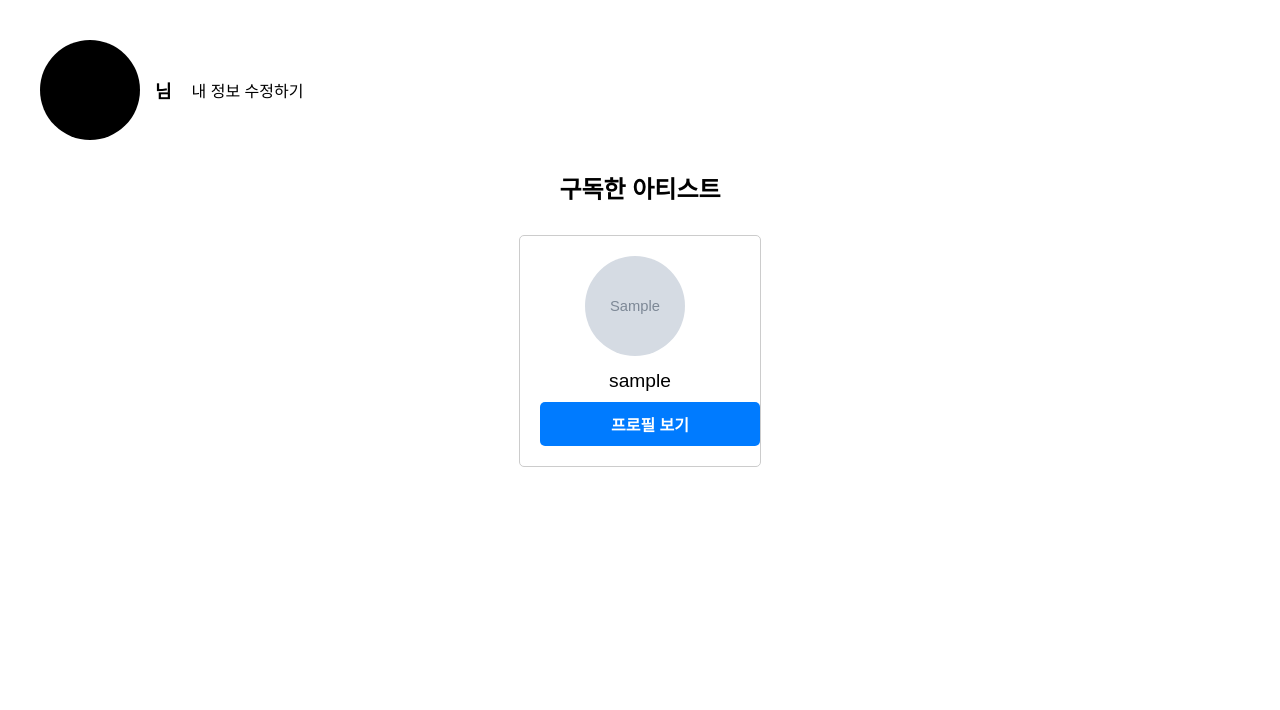
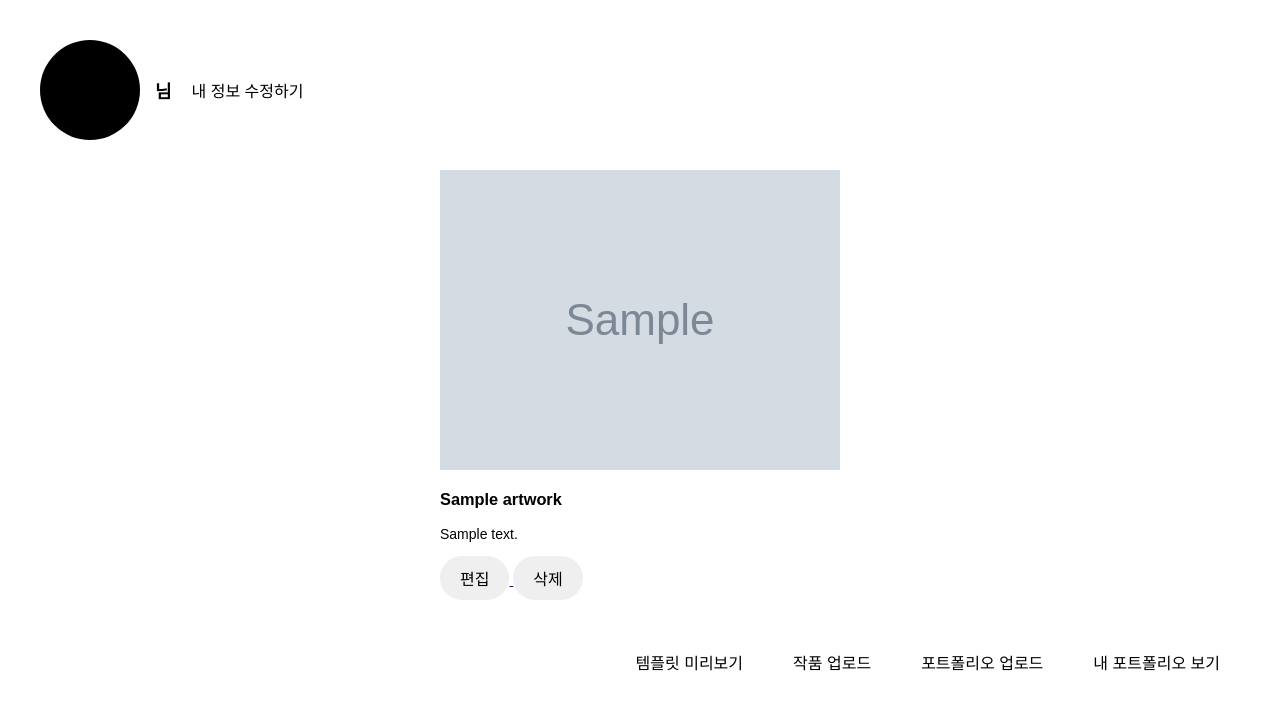
Before and after one commit to kdowon3/ArtistZip, a Django app: template ArtistZip/MyApp/templates/MyApp/myprofile.html in a window 1280 px wide. Shown: the part 75-785 px from the top of the page. Run offline with Django 5.2, Linux system fonts and the light colour scheme; the template is opened without the code that fills it: values that come from a table or form of the project are taken from there, others are empty; tables that the repository leaves empty hold one stand-in row (values such as "Sample post"); grey boxes marked "Sample" are stand-in pictures.

Commit message:
디버그false

```diff
--- a/ArtistZip/ArtistZip/settings.py
+++ b/ArtistZip/ArtistZip/settings.py
@@ -37,7 +37,7 @@ AWS_S3_CUSTOM_DOMAIN = "%s.s3.%s.amazonaws.com" % (
 SECRET_KEY = 'django-insecure-u96s&vv^sixanjm+l5&+t)v=aet(cpugd%wr7-8o+&=nhjwfh5'
 
 # SECURITY WARNING: don't run with debug turned on in production!
-DEBUG = True
+DEBUG = False
 
 ALLOWED_HOSTS = [
     'artistzip.com',
--- a/ArtistZip/MyApp/templates/MyApp/myprofile.html
+++ b/ArtistZip/MyApp/templates/MyApp/myprofile.html
@@ -15,8 +15,6 @@
             </a>
         </div>
     </div>
-
-    {% if user.is_artist %}
     {% if artworks %}
     <div class="gallery-content">
         {% for artwork in artworks %}
@@ -52,26 +50,13 @@
         <a href="{% url 'template' user.id %}">
             <button class="myprofile-action-btn">작품 업로드</button>
         </a>
+        <a href="{% url 'portfolio_upload' user.id %}">
+            <button class="myprofile-action-btn">포트폴리오 업로드</button>
+        </a>
         <a href="{% url 'portfolio_list' user.id %}">
-                <button class="myprofile-action-btn">포트폴리오 보기</button>
+            <button class="myprofile-action-btn">내 포트폴리오 보기</button>
         </a>
     </div>
-    {% else %}
-        <h2>구독한 아티스트</h2>
-        <div class="artists-gallery">
-            {% for subscription in subscriptions %}
-            <div class="artist-card">
-                {% if subscription.subscribed_to.profile_picture %}
-                <img src="{{ subscription.subscribed_to.profile_picture.url }}" class="myprofile-image">
-                {% else %}
-                <div class="myprofile-image avatar-placeholder"></div>
-                {% endif %}
-                <div class="artist-name">{{ subscription.subscribed_to.username }}</div>
-                <a href="{% url 'profile' subscription.subscribed_to.id %}" class="unstyled-link portfolio-button">프로필 보기</a>
-            </div>
-            {% endfor %}
-        </div>
-    {% endif %}
 </div>
 
 <!-- 모달 오버레이 -->
@@ -130,37 +115,6 @@
         width: 100%;
         object-fit: cover;
         object-position: top;
-    }
-    .artists-gallery {
-        display: flex;
-        flex-wrap: wrap;
-        justify-content: center;
-    }
-    .artist-card {
-        margin: 10px;
-        padding: 20px;
-        border: 1px solid #ccc;
-        border-radius: 5px;
-        text-align: center;
-        width: 200px;
-    }
-    .artist-card img {
-        width: 100px;
-        height: 100px;
-        border-radius: 50%;
-    }
-    .artist-name {
-        font-size: 1.2em;
-        margin-top: 10px;
-    }
-    .portfolio-button {
-        margin-top: 10px;
-        display: block;
-        padding: 10px;
-        background-color: #007bff;
-        color: white;
-        border-radius: 5px;
-        text-decoration: none;
     }
 </style>
 
--- a/ArtistZip/MyApp/templates/MyApp/portfolio_list.html
+++ b/ArtistZip/MyApp/templates/MyApp/portfolio_list.html
@@ -2,7 +2,6 @@
 {% load static %}
 {% block content %}
 <div class="container">
-    <h2>내 포트폴리오</h2>
     {% if portfolios.exists %}
     <div class="gallery-content">
         {% for portfolio in portfolios %}
--- a/ArtistZip/MyApp/templates/MyApp/profile.html
+++ b/ArtistZip/MyApp/templates/MyApp/profile.html
@@ -10,11 +10,9 @@
     <div class="profile-info">
         <p><strong>이름:</strong> {{ profile_user.username }}</p>
         <p><strong>이메일:</strong> {{ profile_user.email }}</p>
-        {% if portfolios.exists %}
         <a href="{% url 'portfolio_list' profile_user.id %}">
             <button class="myprofile-action-btn">포트폴리오 보기</button>
         </a>
-        {% endif %}
         <!-- 구독 버튼 -->
         {% if request.user != profile_user %}
             <div id="subscription-section">
```
Lines whose indentation alone changed are shown as unchanged.
